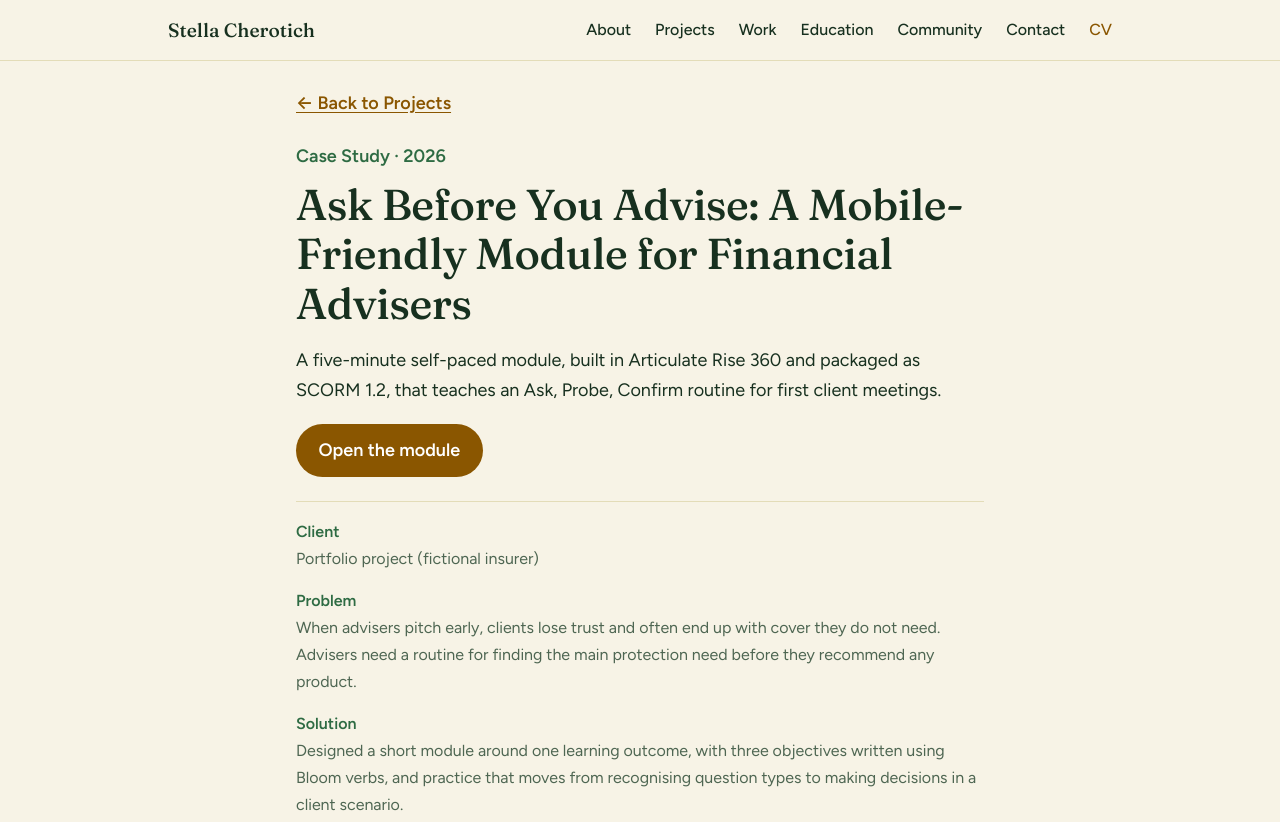
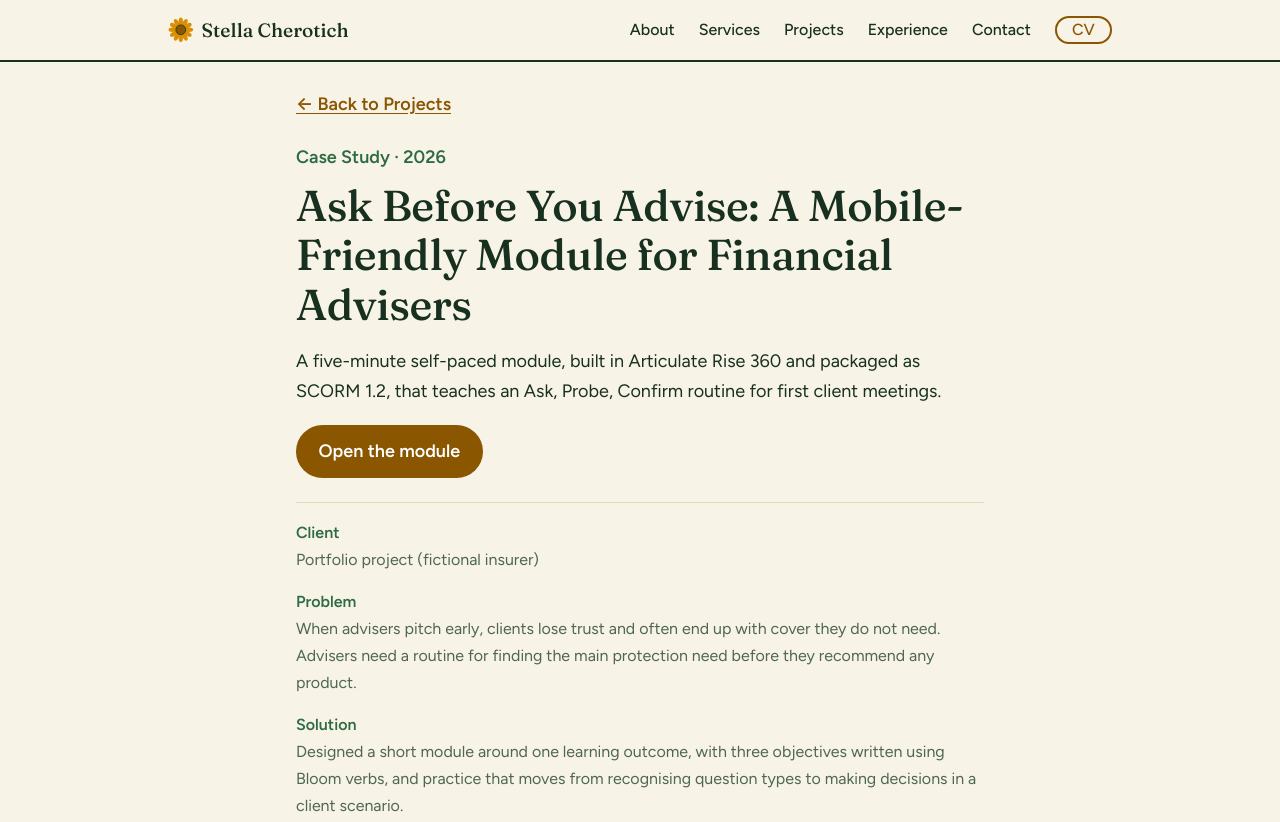
Before and after one commit to stellacherotich/portfolio, a plain HTML site: page work/ask-before-you-advise/index.html in a window 1280 px wide. Shown: the top 822 px of the page. Drawn offline with Linux system fonts and the light colour scheme.

Commit message:
Update case study header to match the homepage navigation

```diff
--- a/work/case-study.css
+++ b/work/case-study.css
@@ -4,8 +4,8 @@ html{color-scheme:light}
 body{margin:0;background:var(--paper);color:var(--ink);font:400 1.125rem/1.7 var(--sans);-webkit-font-smoothing:antialiased}
 img{max-width:100%;height:auto;display:block}
 a{color:var(--clay-dark);text-underline-offset:3px}
-a:hover{color:var(--clay)}
-:focus-visible{outline:3px solid var(--clay);outline-offset:3px}
+a:hover{color:var(--olive)}
+:focus-visible{outline:3px solid var(--clay-dark);outline-offset:3px}
 .cs-hero,.cs-content{max-width:46rem;margin:0 auto;padding-left:1.5rem;padding-right:1.5rem}
 .cs-hero{padding-top:1.25rem;padding-bottom:2rem}
 .cs-back{display:inline-block;font-weight:600;min-height:44px;line-height:44px}
@@ -32,17 +32,21 @@ h2{font-family:var(--serif);font-weight:500;font-size:1.5rem;margin:0 0 .6rem}
 
 .skip{position:absolute;left:-999px}
 .skip:focus{left:1rem;top:1rem;background:var(--ink);color:#fff;padding:.5rem 1rem;z-index:50}
-.site-nav{position:sticky;top:0;z-index:20;background:rgba(247,243,230,.96);border-bottom:1px solid var(--line)}
+.site-nav{position:sticky;top:0;z-index:20;background:var(--paper);border-bottom:2px solid var(--ink)}
 .site-nav .wrap{display:flex;justify-content:space-between;align-items:center;min-height:3.75rem;gap:1rem;max-width:62rem;margin:0 auto;padding:0 1.5rem}
-.brand{font-family:var(--serif);font-weight:500;font-size:1.2rem;color:var(--ink);text-decoration:none}
+.brand{font-family:var(--serif);font-weight:500;font-size:1.2rem;color:var(--ink);text-decoration:none;display:inline-flex;align-items:center;gap:.5rem}
+.brand-icon{width:1.6rem;height:1.6rem;transition:transform .5s}
+.brand:hover .brand-icon{transform:rotate(60deg)}
 .nav-links{display:flex;gap:1.5rem;list-style:none;margin:0;padding:0;font-size:1rem}
 .nav-links a{color:var(--ink);text-decoration:none;font-weight:500}
-.nav-links a:hover{color:var(--clay)}
-.nav-links .cv{color:var(--clay-dark)}
+.nav-links a:hover{color:var(--olive)}
+.nav-links .cv{color:var(--clay-dark);border:2px solid var(--clay-dark);border-radius:999px;padding:.15rem .95rem}
+.nav-links .cv:hover{background:var(--clay-dark);color:#fff}
 .nav-toggle{display:none;font:500 .95rem var(--sans);background:none;color:var(--ink);border:1px solid var(--ink);border-radius:999px;padding:.4rem 1rem;min-height:44px;cursor:pointer}
 @media(max-width:700px){
   .nav-toggle{display:block}
   .nav-links{display:none;position:absolute;left:0;right:0;top:100%;flex-direction:column;gap:0;background:var(--paper);border-bottom:1px solid var(--line);padding:.25rem 1.5rem .75rem}
   .nav-links.open{display:flex}
   .nav-links a{display:block;padding:.8rem 0}
+  .nav-links .cv{display:inline-block;margin:.4rem 0;padding:.4rem 1rem}
 }
--- a/work/work-page.js
+++ b/work/work-page.js
@@ -18,14 +18,13 @@
   const navHtml = `
     <a class="skip" href="#case-study-root">Skip to content</a>
     <header class="site-nav" id="main-nav"><div class="wrap">
-      <a href="/" class="brand">Stella Cherotich</a>
+      <a href="/" class="brand"><svg class="brand-icon" viewBox="0 0 100 100" aria-hidden="true" focusable="false"><g fill="#D98E04"><ellipse cx="50" cy="19" rx="8.5" ry="17"/><ellipse cx="50" cy="19" rx="8.5" ry="17" transform="rotate(30 50 50)"/><ellipse cx="50" cy="19" rx="8.5" ry="17" transform="rotate(60 50 50)"/><ellipse cx="50" cy="19" rx="8.5" ry="17" transform="rotate(90 50 50)"/><ellipse cx="50" cy="19" rx="8.5" ry="17" transform="rotate(120 50 50)"/><ellipse cx="50" cy="19" rx="8.5" ry="17" transform="rotate(150 50 50)"/><ellipse cx="50" cy="19" rx="8.5" ry="17" transform="rotate(180 50 50)"/><ellipse cx="50" cy="19" rx="8.5" ry="17" transform="rotate(210 50 50)"/><ellipse cx="50" cy="19" rx="8.5" ry="17" transform="rotate(240 50 50)"/><ellipse cx="50" cy="19" rx="8.5" ry="17" transform="rotate(270 50 50)"/><ellipse cx="50" cy="19" rx="8.5" ry="17" transform="rotate(300 50 50)"/><ellipse cx="50" cy="19" rx="8.5" ry="17" transform="rotate(330 50 50)"/></g><circle cx="50" cy="50" r="19" fill="#8A5600"/><circle cx="50" cy="50" r="19" fill="none" stroke="#17301F" stroke-width="3"/></svg>Stella Cherotich</a>
       <button class="nav-toggle" id="nav-toggle" type="button" aria-expanded="false" aria-controls="nav-links">Menu</button>
       <ul class="nav-links" id="nav-links">
         <li><a href="/#about">About</a></li>
+        <li><a href="/#services">Services</a></li>
         <li><a href="/#projects">Projects</a></li>
-        <li><a href="/#work">Work</a></li>
-        <li><a href="/#education">Education</a></li>
-        <li><a href="/#community">Community</a></li>
+        <li><a href="/#work">Experience</a></li>
         <li><a href="/#contact">Contact</a></li>
         <li><a class="cv" href="/Stella-Cherotich-Kitur-CV.pdf" target="_blank" rel="noopener">CV</a></li>
       </ul>
```
